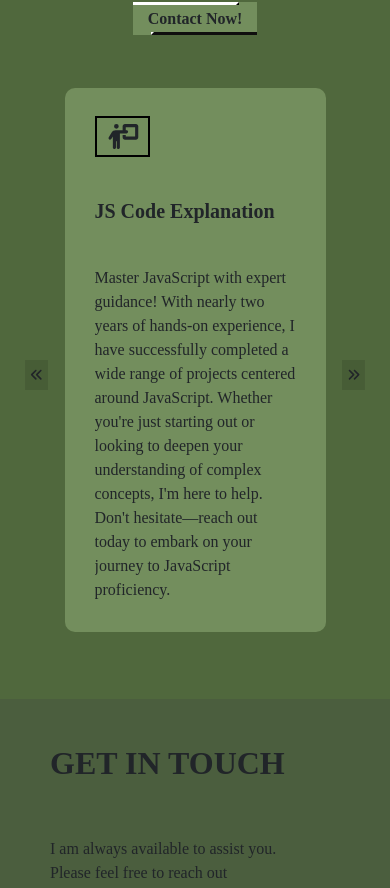
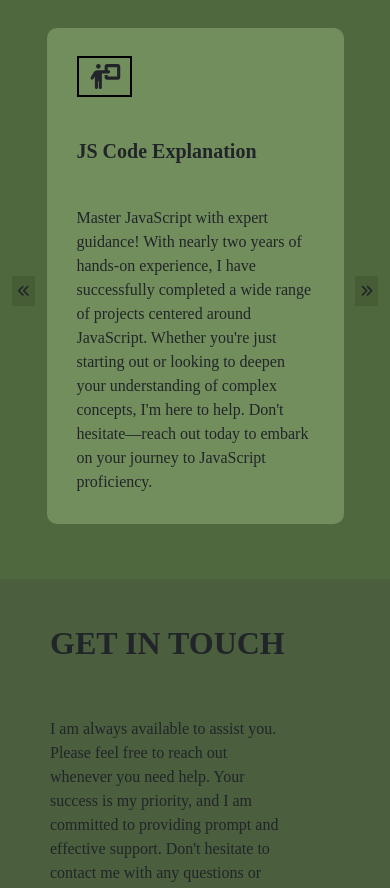
Before and after one commit to Huzaifa950/Portfolio_Website, a React (Create React App) app: page / in a window 390 px wide. Shown: the part 8403-9291 px from the top of the page. Built offline with nearby package versions, Linux system fonts and the light colour scheme.

Commit message:
Services UI set for Mobile

```diff
--- a/src/components/ProjectSection/Projects.css
+++ b/src/components/ProjectSection/Projects.css
@@ -99,8 +99,6 @@
   .projectMain{
     padding: 40px 40px;
   }
-  .projectWrapper {
-  }
   .projectsArrowButton.projectsLeft {
     transform: translateX(-160%) translateY(500%);
   }
--- a/src/components/ServicesSection/Services.css
+++ b/src/components/ServicesSection/Services.css
@@ -163,3 +163,14 @@ html {
     text-transform: uppercase;
   }
 }
+@media (max-width: 500px){
+  .servicesMain {
+    padding: 40px 30px;
+  }
+  .servicesArrowButton.servicesLeft  {
+    transform: translateX(-120%);
+  }
+  .servicesArrowButton.servicesRight {
+    transform: translateX(120%);
+  }
+}
```
